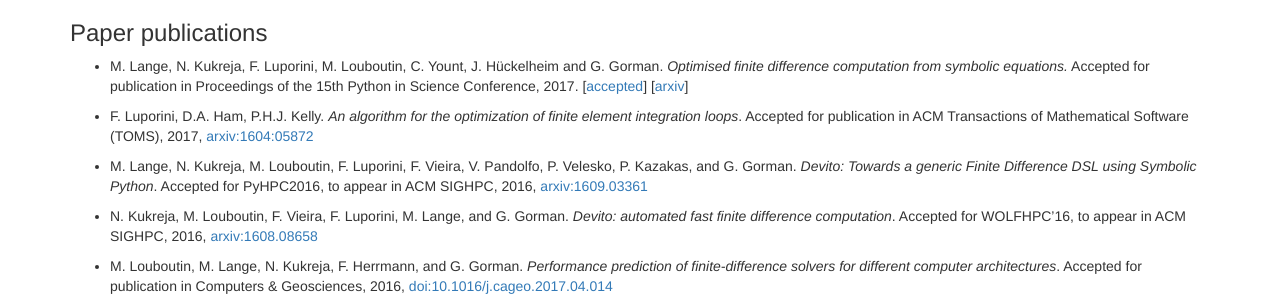
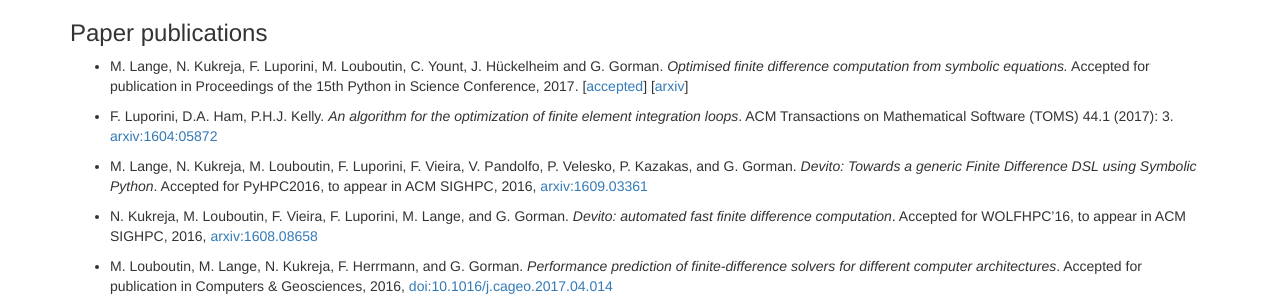
Before and after one commit to devitocodes/devitocodes.github.io, a Jekyll site: the page built from publications.md, in a window 1280 px wide. Shown: the part 183-483 px from the top of the page. Built offline with Jekyll 4.4.1, drawn with Linux system fonts in a browser that asks for light colours; our own code applies the rules of GitHub Pages for plain Markdown files.

Commit message:
Updated TOMS reference

```diff
--- a/publications.md
+++ b/publications.md
@@ -15,8 +15,7 @@ permalink: /publications
   [[arxiv](http://arxiv.org/abs/1707.03776)]
 
 * F. Luporini, D.A. Ham, P.H.J. Kelly. _An algorithm for the optimization of finite
-element integration loops_. Accepted for publication in ACM Transactions of Mathematical
-Software (TOMS), 2017, [arxiv:1604:05872](https://arxiv.org/abs/1604.05872)
+element integration loops_. ACM Transactions on Mathematical Software (TOMS) 44.1 (2017): 3. [arxiv:1604:05872](https://arxiv.org/abs/1604.05872)
 
 * M. Lange, N. Kukreja, M. Louboutin, F. Luporini, F. Vieira, V. Pandolfo, P. Velesko,
 P. Kazakas, and G. Gorman. _Devito: Towards a generic Finite Difference DSL using
```
